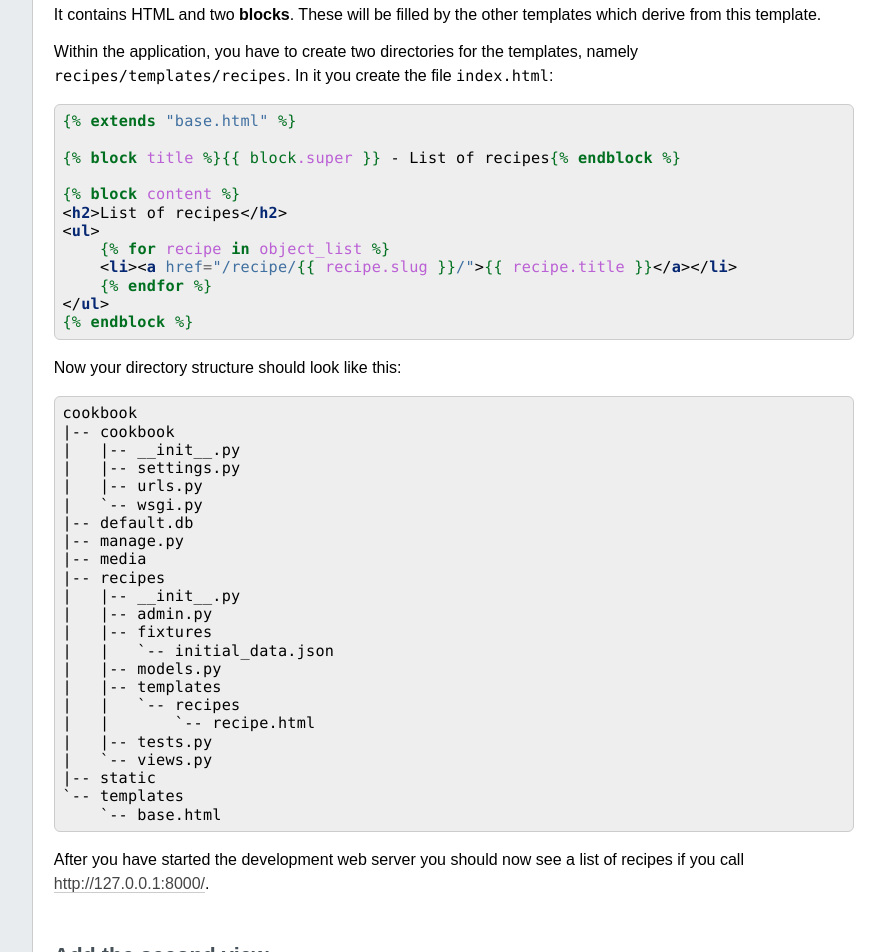
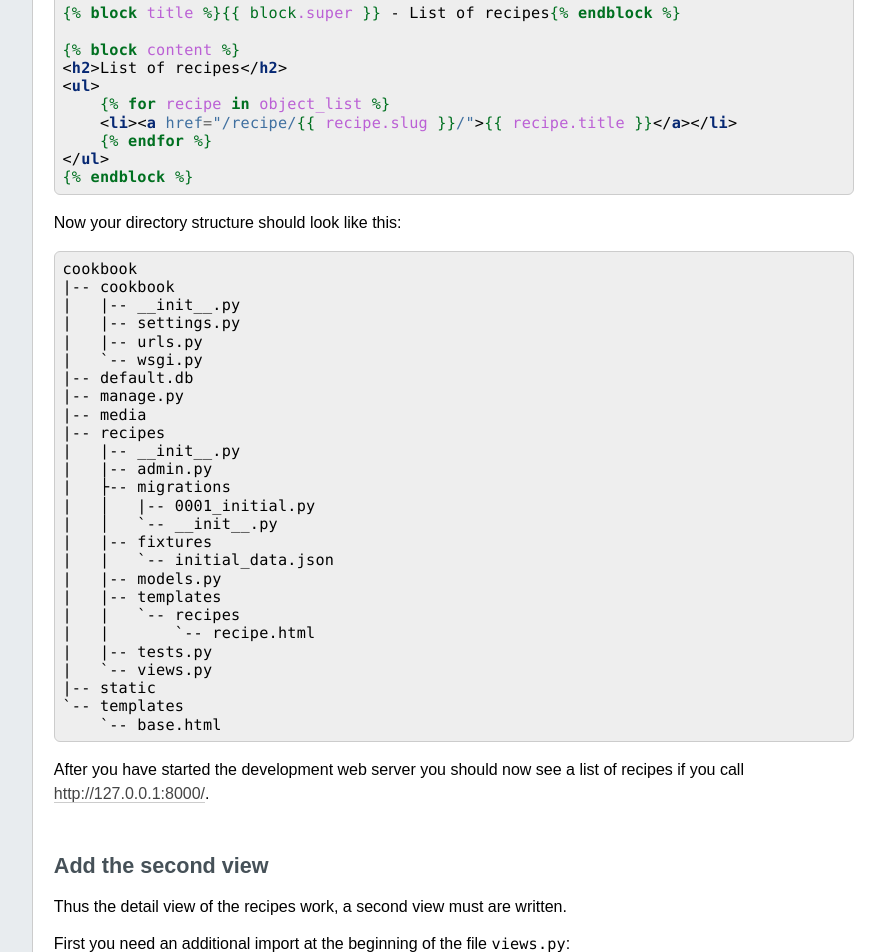
Before and after one commit to keimlink/django-workshop, a Sphinx documentation site: the page built from docs/recipes_views_templates.rst, in a window 1280 px wide and 1400 px high, scrolled down 2935 px. Shown: the top 952 px of the window, without its empty margins (224-1109 px from the left). Built offline with Sphinx 7.4.7, drawn with Linux system fonts in a browser that asks for light colours; comment, search, counter and statistics services are not loaded; some of the changed text lies outside the part shown.

Commit message:
Revised chapter "The first Views" to work with Django 1.8

```diff
--- a/docs/recipes_views_templates.rst
+++ b/docs/recipes_views_templates.rst
@@ -180,6 +176,9 @@ Now your directory structure should look like this:
     |-- recipes
     |   |-- __init__.py
     |   |-- admin.py
+    |   ├-- migrations
+    |   │   |-- 0001_initial.py
+    |   │   `-- __init__.py
     |   |-- fixtures
     |   |   `-- initial_data.json
     |   |-- models.py
```
Also changed, not shown: other parts of docs/recipes_views_templates.rst (+20 -9 lines).
